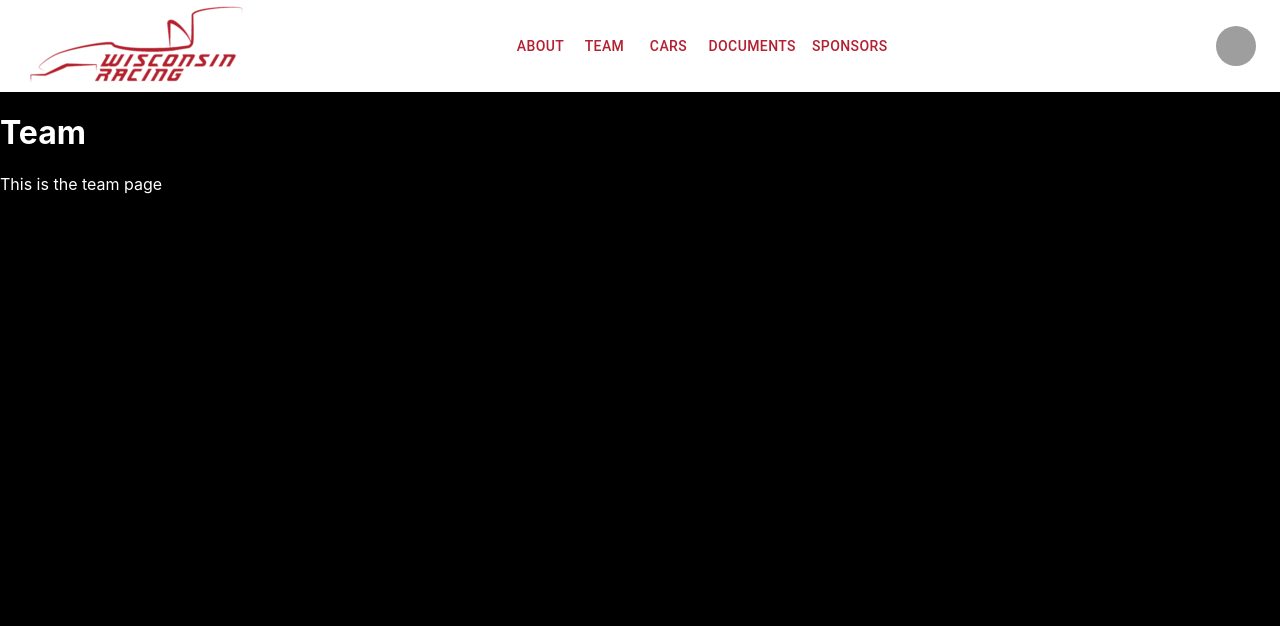
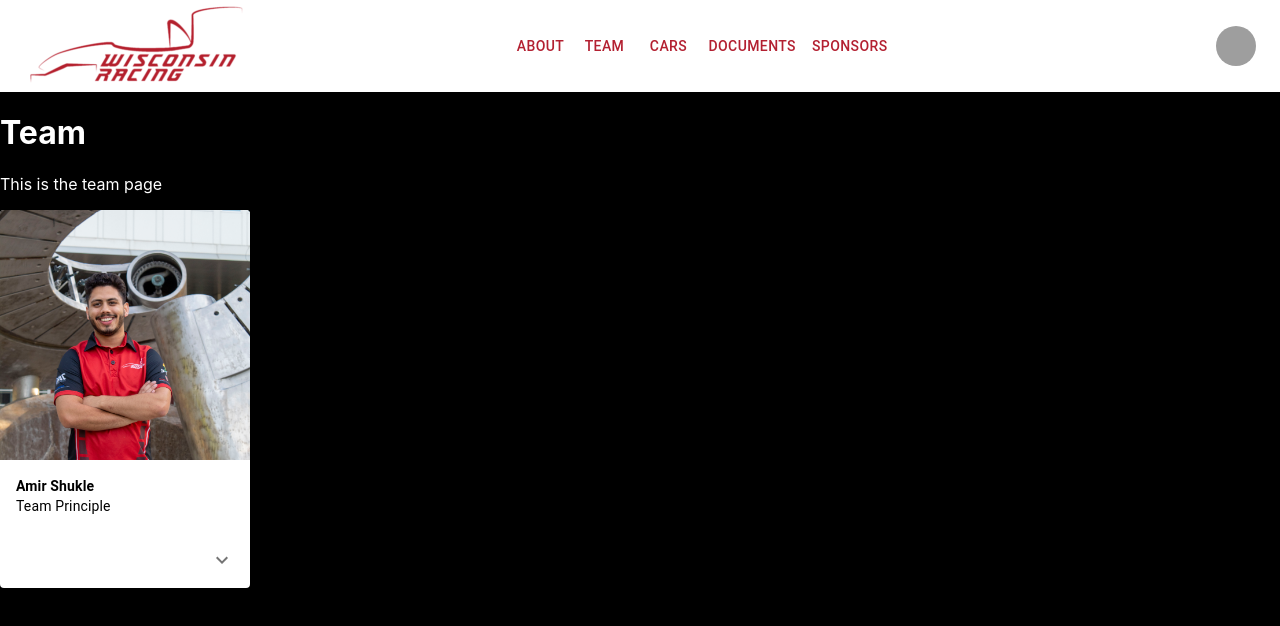
Before and after one commit to Aaryush1/WisconsinRacingWebsite, a Next.js app: page /team in a window 1280 px wide. Shown: the top 626 px of the page. Built offline with nearby package versions, Linux system fonts and the light colour scheme; grey boxes are pictures that could not be loaded.

Commit message:
Created basic TeamMemberCard

```diff
--- /dev/null
+++ b/components/TeamMemberCard.tsx
@@ -0,0 +1,75 @@
+import * as React from 'react';
+import { styled } from '@mui/material/styles';
+import Card from '@mui/material/Card';
+import CardMedia from '@mui/material/CardMedia';
+import CardContent from '@mui/material/CardContent';
+import CardActions from '@mui/material/CardActions';
+import Collapse from '@mui/material/Collapse';
+import IconButton, { IconButtonProps } from '@mui/material/IconButton';
+import Typography from '@mui/material/Typography';
+import ExpandMoreIcon from '@mui/icons-material/ExpandMore';
+
+interface ExpandMoreProps extends IconButtonProps {
+    expand: boolean;
+}
+
+const ExpandMore = styled((props: ExpandMoreProps) => {
+    const { expand, ...other } = props;
+    return <IconButton {...other} />;
+})(({ theme, expand }) => ({
+    transform: !expand ? 'rotate(0deg)' : 'rotate(180deg)',
+    marginLeft: 'auto',
+    transition: theme.transitions.create('transform', {
+        duration: theme.transitions.duration.shortest,
+    }),
+}));
+
+interface TeamLead {
+    name: string;
+    title: string;
+    image: string;
+    description: string;
+}
+export default function TeamMemberCard({ name, title, image, description }: TeamLead) {
+    const [expanded, setExpanded] = React.useState(false);
+
+    const handleExpandClick = () => {
+        setExpanded(!expanded);
+    };
+
+    return (
+        <Card sx={{ maxWidth: 250 }}>
+            <CardMedia
+                component="img"
+                height="250"
+                image={image}
+                alt="Amir Shukle"
+            />
+            <CardContent>
+                <Typography variant="body2" color="text.primary" fontWeight={'bold'}>
+                    {name}
+                </Typography>
+                <Typography variant="body2" color="text.primary">
+                    {title}
+                </Typography>
+            </CardContent>
+            <CardActions disableSpacing>
+                <ExpandMore
+                    expand={expanded}
+                    onClick={handleExpandClick}
+                    aria-expanded={expanded}
+                    aria-label="show more"
+                >
+                    <ExpandMoreIcon />
+                </ExpandMore>
+            </CardActions>
+            <Collapse in={expanded} timeout="auto" unmountOnExit>
+                <CardContent>
+                    <Typography>
+                        {description}
+                    </Typography>
+                </CardContent>
+            </Collapse>
+        </Card>
+    );
+}
--- a/pages/_app.tsx
+++ b/pages/_app.tsx
@@ -13,6 +13,7 @@ const lTheme = createTheme({
     },
     text: {
       primary: '#000000',
+      secondary: '#B32031'
     },
     background: {
       default: '#ffffff',
--- a/pages/team/index.tsx
+++ b/pages/team/index.tsx
@@ -1,8 +1,13 @@
+import TeamMemberCard from '@/components/TeamMemberCard'
+import amir from '@/public/amir.jpg';
+
+
 export default function Team() {
     return (
         <div>
             <h1>Team</h1>
             <p>This is the team page</p>
+            <TeamMemberCard name='Amir Shukle' title='Team Principle' image='/amir.JPG' description='Team President' />
         </div>
     )
 }
```
Also changed, not shown: public/amir.JPG (added).
